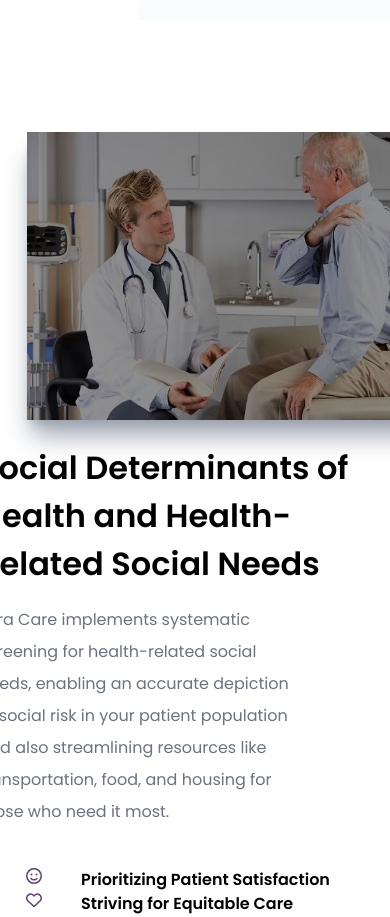
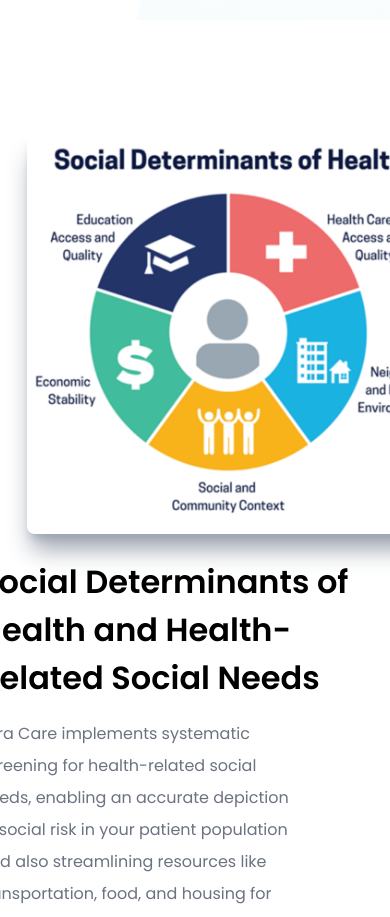
Before and after one commit to daniyalayyaz/azra-ai, a Next.js app: page / in a window 390 px wide. Shown: the part 2920-3837 px from the top of the page. Built offline with nearby package versions, Linux system fonts and the light colour scheme.

Commit message:
Responsiveness

```diff
--- a/src/app/PlatformOverview/SocialDeterminants.js
+++ b/src/app/PlatformOverview/SocialDeterminants.js
@@ -12,11 +12,10 @@ function SocialDeterminants() {
           <div className=" flex justify-center ">
             <div className="md:flex  space-y-2 justify-between  p-[3em] mt-[4rem]">
               <div className="grid grid-cols gap-3  ml-12  w-[100%]  ">
-                <div className="w-full h-auto md:w-1/2 lg:w-1/3">
-                  {/* The parent div will adjust the width of the image based on the screen size */}
+                <div className="">
                   <Image
-                    className="rounded-8 shadow-xl shadow-gray-400 object-cover w-full h-full"
-                    src={"/images/bg.png"}
+                    className=" rounded-[8px]  shadow-xl shadow-gray-400"
+                    src={"/images/SDOH-icon.png"}
                     width={500}
                     height={200}
                     alt=""
```
Also changed, not shown: public/images/SDOH-icon.png (added).
